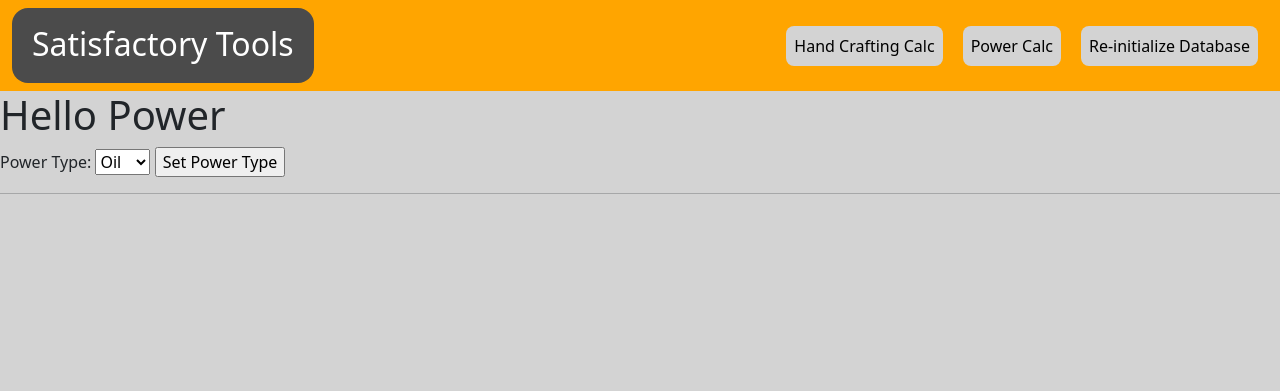
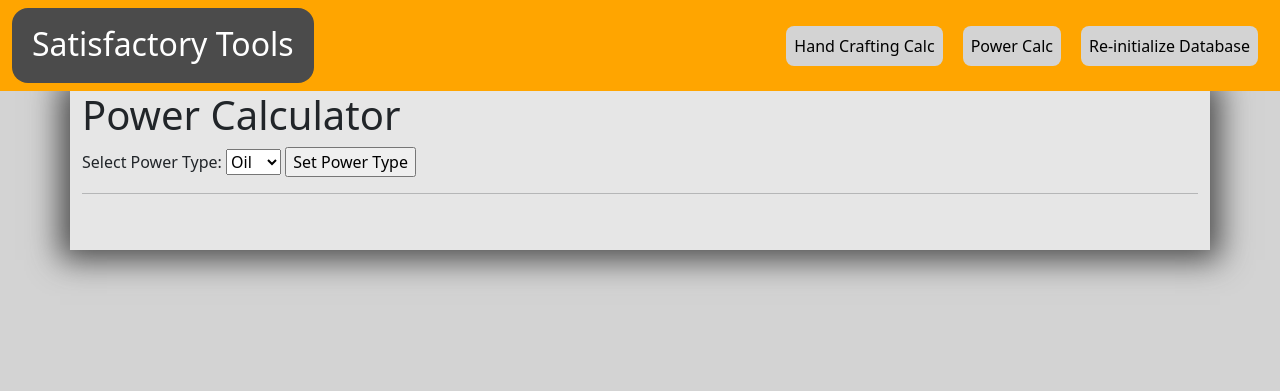
Before and after one commit to mjpolifka/satisfactory-tools, a Flask app: page /power/ in a window 1280 px wide. Shown: the top 391 px of the page. Run offline with Flask 2, Linux system fonts and the light colour scheme.

Commit message:
made power calc prettier

```diff
--- a/satisfactory_tools/templates/power.html
+++ b/satisfactory_tools/templates/power.html
@@ -8,9 +8,10 @@
 
 
 {% block content %}
-<h1>Hello Power</h1>
+<div class="container">
+    <h1>Power Calculator</h1>
     <form method="get">
-    <label for="power_type">Power Type:</label>
+        <label for="power_type">Select Power Type:</label>
         <select name="power_type" id="power_type">
             <option value="oil" {% if power_type == 'oil' %}selected{% endif %}>Oil</option>
             <option value="coal" {% if power_type == 'coal' %}selected{% endif %}>Coal</option>
@@ -53,5 +54,5 @@
 
 
     {% endif %}
-
+</div>
 {% endblock %}
```
Lines whose indentation alone changed are shown as unchanged.
